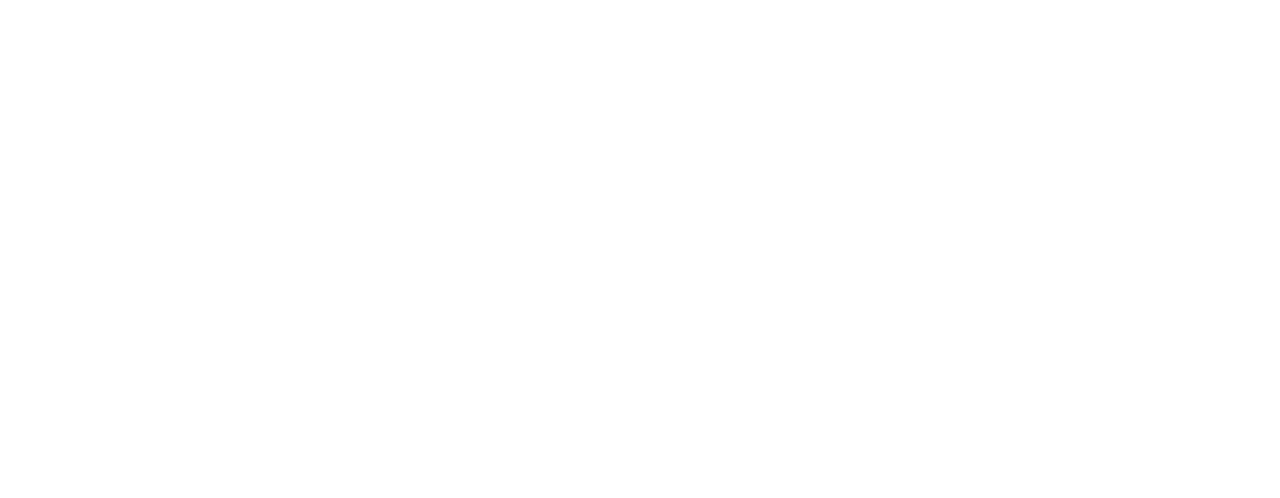
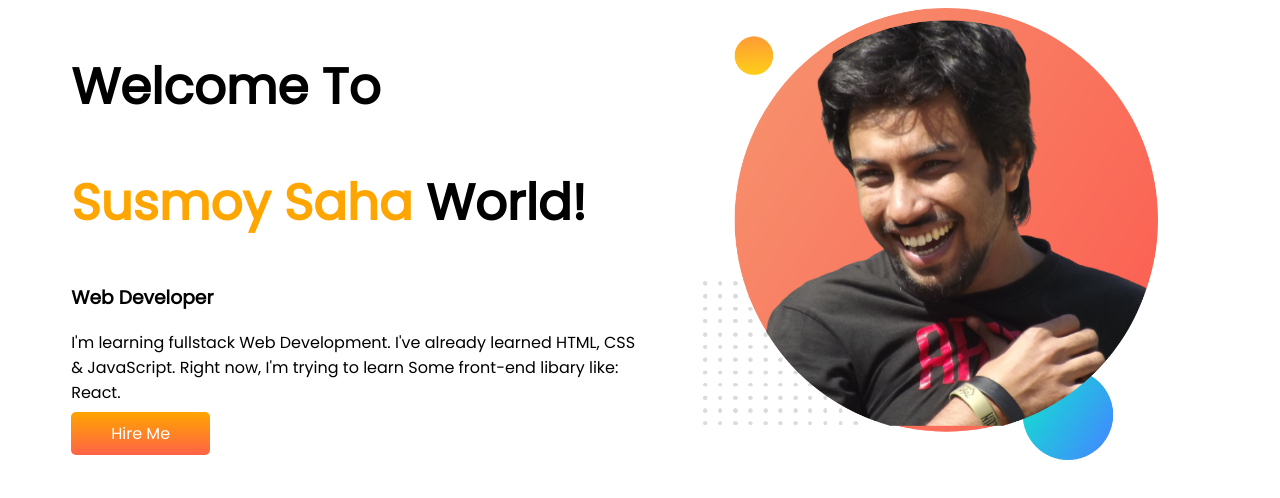
Before and after one commit to susmoysaha6/developer-portfolio, a plain HTML site: page index.html in a window 1280 px wide. Drawn offline with Linux system fonts and the light colour scheme.

Commit message:
top part

```diff
--- a/index.html
+++ b/index.html
@@ -1,13 +1,32 @@
 <!DOCTYPE html>
 <html lang="en">
+
 <head>
     <meta charset="UTF-8">
     <meta http-equiv="X-UA-Compatible" content="IE=edge">
     <meta name="viewport" content="width=device-width, initial-scale=1.0">
     <title>Susmoy Portfolio</title>
+    <link rel="preconnect" href="https://fonts.googleapis.com">
+    <link rel="preconnect" href="https://fonts.gstatic.com" crossorigin>
+    <link href="https://fonts.googleapis.com/css2?family=Poppins&display=swap" rel="stylesheet">
     <link rel="stylesheet" href="style.css">
 </head>
+
 <body>
+    <section>
+        <div class="half-width">
+            <h1>Welcome To</h1>
+            <h1><span class="orange-color">Susmoy Saha</span> World!</h1>
+            <h3>Web Developer</h3>
+            <p>I'm learning fullstack Web Development. I've already learned HTML, CSS & JavaScript. Right now, I'm
+                trying to learn Some front-end libary like: React.</p>
+            <a class="link-button" target="_blank" href="https://www.linkedin.com/in/susmoy-saha-b150a5183/">Hire Me
+            </a>
+        </div>
+        <div class="half-width">
+            <img src="./images/my-bg.png" alt="">
+        </div>
+    </section>
+</body>
 
-</body>
 </html>
--- a/style.css
+++ b/style.css
@@ -0,0 +1,32 @@
+body {
+    font-family: 'Poppins', sans-serif;
+}
+
+h1 {
+    font-size: 50px;
+}
+
+.orange-color {
+    color: orange;
+}
+
+section {
+    display: flex;
+}
+
+.half-width {
+    width: 50%;
+    padding-left: 5%;
+}
+
+.half-width img {
+    width: 80%;
+}
+
+.link-button {
+    text-decoration: none;
+    background-image: linear-gradient(orange, tomato);
+    padding: 10px 40px;
+    color: white;
+    border-radius: 5px;
+}
```
Also changed, not shown: images/dream-bg.png (added), images/exp-bg.png (added), images/my-bg.png (added), images/my-bg2.png (added), images/top-banner.png (added).
